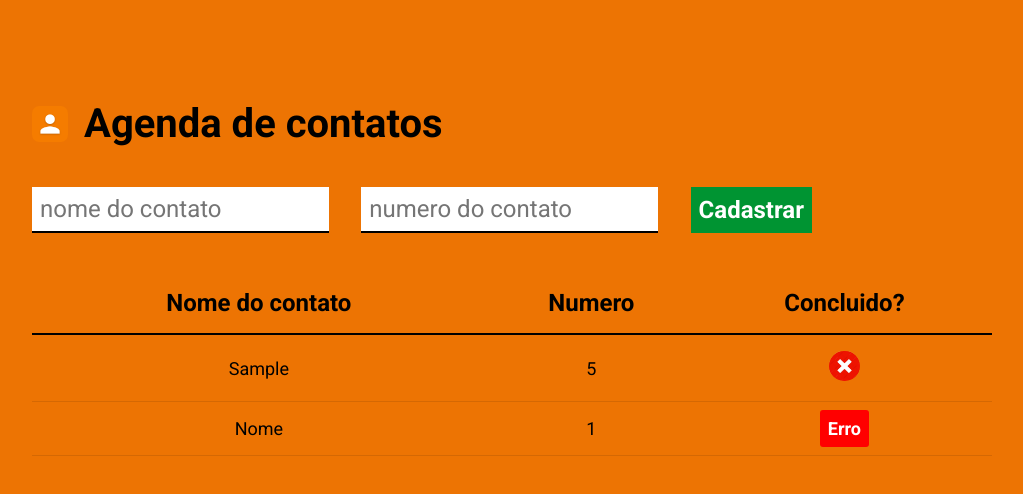
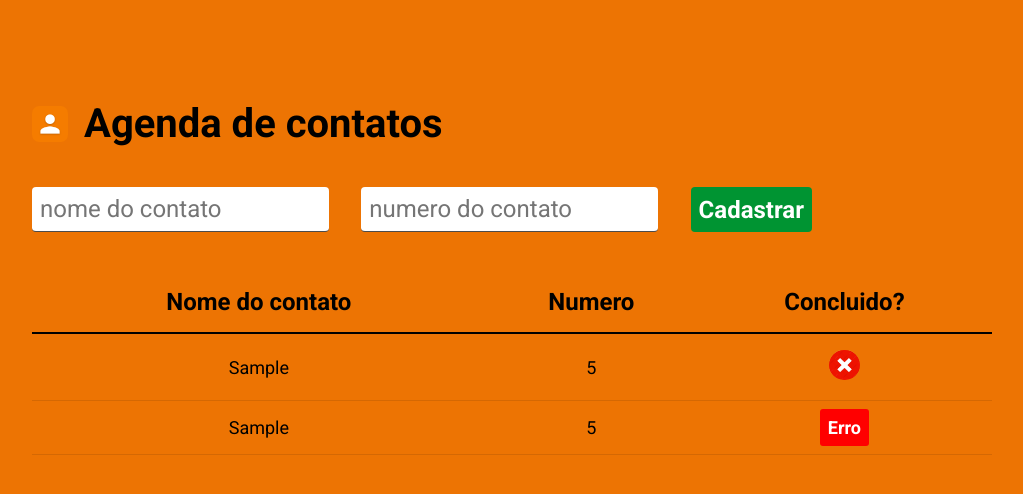
Before and after one commit to jotaMch/agenda-de-contatos, a plain HTML site: page index.html in a window 1280 px wide. Both pictures are taken after typing "Sample", "5" into the empty fields and a click on the button "Cadastrar". Shown: the whole page, without its empty margins (128-1151 px from the left). Drawn offline with Linux system fonts and the light colour scheme.

Commit message:
adicionando arquivo

```diff
--- a/index.html
+++ b/index.html
@@ -35,9 +35,9 @@
             </tbody>
             <tfoot>
                 <tr>
-                    <td>Nome </td>
+                    <td id="nome-final-table"> --- </td>
                     <td id="contato-final-table">---</td>
-                    <td id="contato-final-resultado"><span class="resultado concluido">Concluído</span></td>
+                    <td id="contato-final-resultado"><span class="resultado">---</span></td>
                 </tr>
             </tfoot>
         </table>
--- a/main.css
+++ b/main.css
@@ -44,14 +44,16 @@ form {
 form input {
     font-size: 24px;
     background-color: #fff;
+    border-radius: 4px;
     border: none;
-    border-bottom: 2px solid #000;
+    border-bottom:1px solid rgba(0, 0, 0, 0.7);
     padding: 8px;
 }
 
 form button {
     background-color: #009432;
     color: #fff;
+    border-radius: 4px;
     font-size: 24px;
     font-weight: bold;
     border: none;
@@ -85,15 +87,15 @@ table td img {
 .resultado {
     padding: 8px;
     font-weight: bold;
-    color: #fff;
-    background-color: #000;
     border-radius: 3px;
 }
 
-.concluido {
+.concluído {
     background-color: #009432;
+    color: #fff;
 }
 
 .erro {
     background-color: red;
+    color: #fff;
 }
--- a/main.js
+++ b/main.js
@@ -3,7 +3,7 @@ const imgConcluido = '<img src="./imagem/verdadeiro.jpg" alt="logo verdadeiro" /
 const imgErro = '<img src="./imagem/erro.jpg" alt="logo erro" />';
 const contatos = []
 const numero = []
-const spanConcluido = '<span class="resultado concluido">Concluído</span>';
+const spanConcluído = '<span class="resultado concluído">Concluído</span>';
 const spanErro = '<span class="resultado erro">Erro</span>';
 
 let linhas = '';
@@ -29,13 +29,14 @@ function adicionaLinha() {
     let linha = '<tr>';
     linha += `<td>${inputNomeContato.value}</td>`;
     linha += `<td>${inputNumeroContato.value}</td>`;
-    linha += `<td>${inputNumeroContato.value >= 999999999 ? imgConcluido : imgErro}</td>`;
+    linha += `<td>${inputNumeroContato.value.length >= 9 ? imgConcluido : imgErro}</td>`;
     linha += `</tr>`;
 
     linhas += linha;
 }
     inputNomeContato.value = '';
     inputNumeroContato.value = '';
+
 }
 
 
@@ -47,10 +48,19 @@ function atualizaTabela() {
 function atualizaContatoFinal() {
     const contatoFinal = calculaContato();
 
-    document.getElementById('contato-final-table').innerHTML = contatoFinal;
-    document.getElementById('contato-final-resultado').innerHTML = contatoFinal >= 999999999 ? spanConcluido : spanErro;
+    const ultimoContato = contatos[contatos.length - 1];
+    const ultimoNumero = numero[numero.length - 1];
+
+    document.getElementById('nome-final-table').innerHTML = ultimoContato;
+    document.getElementById('contato-final-table').innerHTML = ultimoNumero;
+    document.getElementById('contato-final-resultado').innerHTML = contatoFinal.length >= 9 ? spanConcluído : spanErro;
 }
 
 function calculaContato() {
-    return numero.length;
+    for (let i = 0; i < numero.length; i++) {
+        if (numero[i].toString().length >= 9) {
+            return 'Concluído';
+        }
+    }
+    return 'Erro';
 }
```
